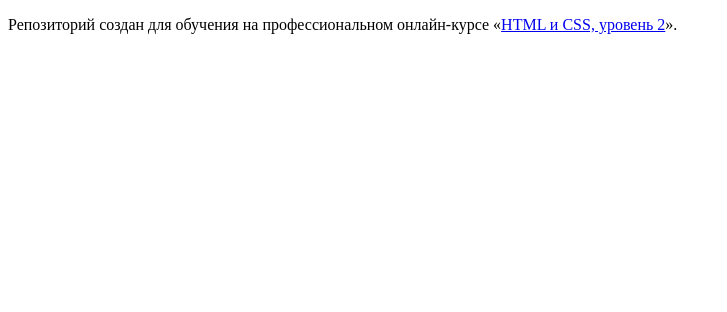
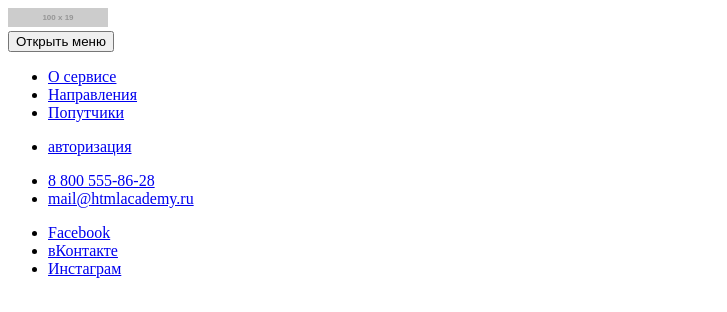
Before and after one commit to romanger/1088545-pognali-18, a website: page source/index.html in a window 1280 px wide. Shown: the whole page, without its empty margins (0-727 px from the left). Drawn offline with Linux system fonts and the light colour scheme; placeholder pictures from the web are drawn by us.

Commit message:
Header marckup

```diff
--- a/source/index.html
+++ b/source/index.html
@@ -1,14 +1,54 @@
 <!DOCTYPE html>
 <html lang="ru">
+
 <head>
   <meta charset="UTF-8">
   <meta name="viewport" content="width=device-width, initial-scale=1.0">
   <meta http-equiv="X-UA-Compatible" content="ie=edge">
   <title>HTML Academy: Погнали</title>
 </head>
+
 <body>
+  <header class="page-header">
+    <div class="page-header__wrap">
+      <a class="page-header__logo logo">
+        <img class="page-header__logo-image logo-image" src="https://via.placeholder.com/100x19" alt="Погнали логотип"
+          width="100" height="19">
+      </a>
+    </div>
+    <nav class="main-menu">
+      <button class="page-header__menu-toggle menu-toggle">Открыть меню</button>
+      <div class="main-menu__wrap">
+        <ul class="main-menu__list site-list">
+          <li class="site-list__item"><a href="about.html">О сервисе</a></li>
+          <li class="site-list__item"><a href="catalog.htom">Направления</a></li>
+          <li class="site-list__item"><a href="catalog.html">Попутчики</a></li>
+        </ul>
+        <ul class="main-menu__list user-list">
+          <li class="user-list__item"><a href="login.html">авторизация</a></li>
+        </ul>
+        <ul class="main-menu_list contact-list">
+          <li class="contact-list__item"><a href="tel:88005558628">8 800 555-86-28</a></li>
+          <li class="contact-list__item"><a href="mailto:mail@htmlacademy.ru">mail@htmlacademy.ru</a></li>
+        </ul>
+        <ul class="main-menu__list social-list">
+          <li class="social-list_item"><a href="https://www.facebook.com/" target="_blank">Facebook</a></li>
+          <li class="social-list_item"><a href="https://vk.com/" target="_blank">вКонтакте</a></li>
+          <li class="social-list_item"><a href="https://www.instagram.com/" target="_blank">Инстаграм</a></li>
+        </ul>
+      </div>
+    </nav>
+  </header>
+  <main class="page-main">
+    <section class="intro"></section>
+    <section class="about"></section>
+    <section class="countries"></section>
+    <section class="travelmates"></section>
+    <section class="rates"></section>
+    <section class="register"></section>
+    <section class="contacts"></section>
+  </main>
+  <footer class="page-footer"></footer>
+</body>
 
-    <p>Репозиторий создан для обучения на профессиональном онлайн‑курсе «<a href="https://htmlacademy.ru/intensive/adaptive">HTML и CSS, уровень 2</a>».</p>
-
-  </body>
 </html>
```
Lines whose indentation alone changed are shown as unchanged.
